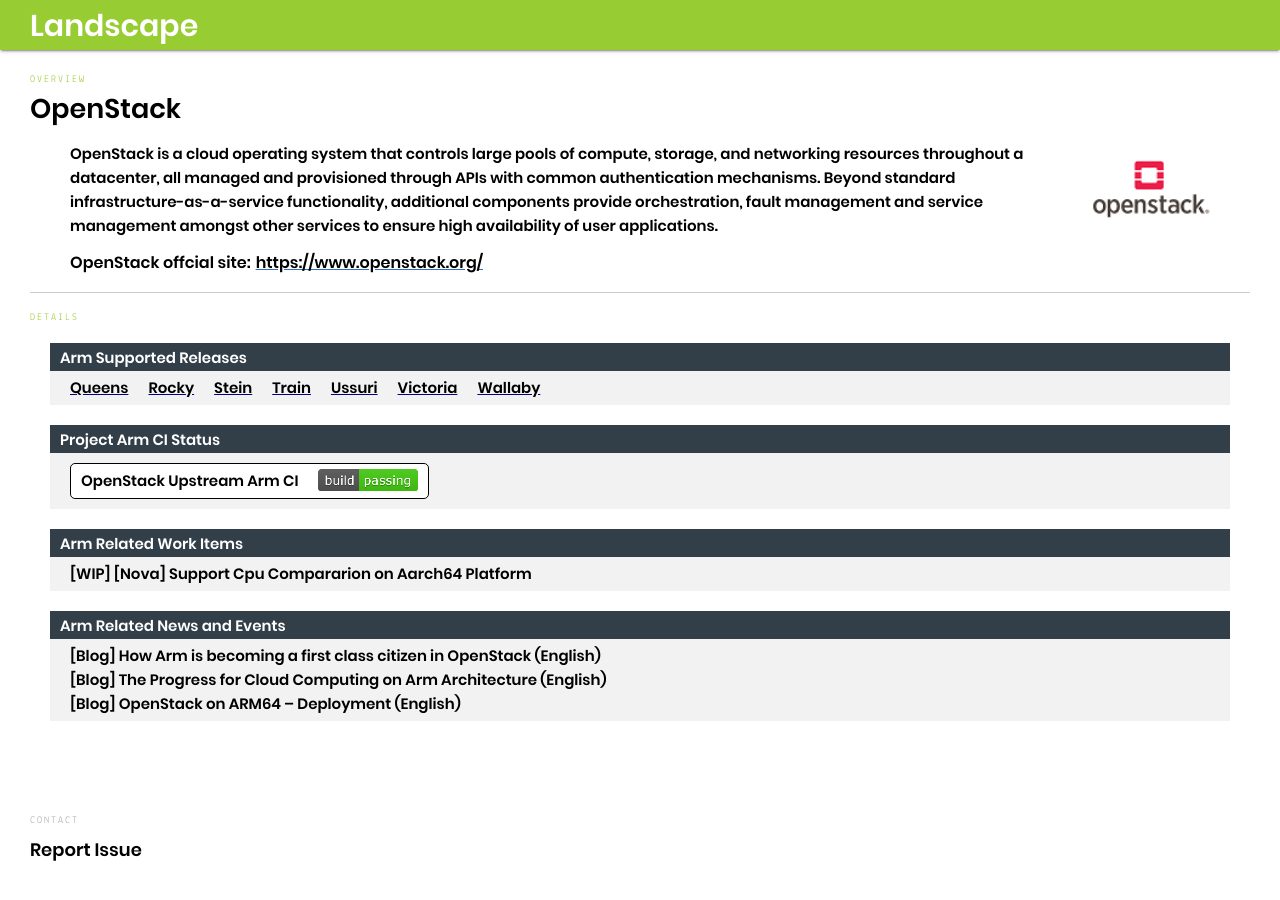
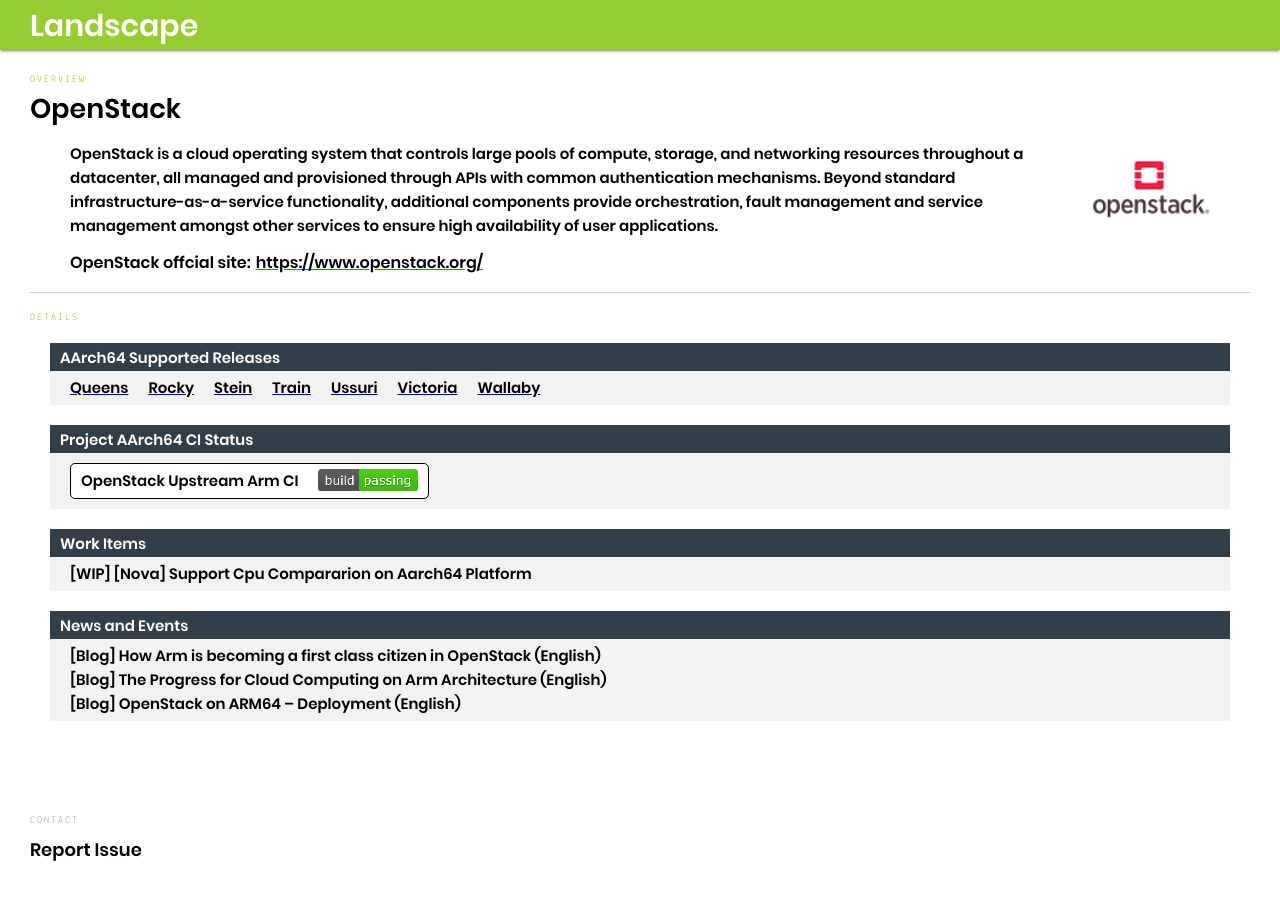
Before and after one commit to kunpengcompute/arm-landscape, a Jekyll site: the page built from _posts/cloud/2021-01-01-OpenStack.md, in a window 1280 px wide and 955 px high. Shown: the top 900 px of the window. Built offline with Jekyll 4.4.1, drawn with Linux system fonts in a browser that asks for light colours.

Commit message:
Use AArch64 in title (#27)
use AArch64 in title

```diff
--- a/_layouts/project.html
+++ b/_layouts/project.html
@@ -37,7 +37,7 @@
 					<div class="project_section">DETAILS</div>
 					{% if page.supported_releases %}
 					<div class="project_detail_title">
-						<h5>Arm Supported Releases</h5>
+						<h5>AArch64 Supported Releases</h5>
 					</div>
 					<div style="padding-left: 2rem; background: #d6d6d650; margin-left: 2rem; margin-right: 2rem;">
 						<ul class="release_list">
@@ -50,7 +50,7 @@
 					</div>
 					{% endif %}
 					<div class="project_detail_title">
-					    <h5>Project Arm CI Status</h5>
+					    <h5>Project AArch64 CI Status</h5>
 				    </div>
 					<div style="padding-top: 0.5rem; padding-bottom: 0.5rem; padding-left: 2rem; background: #d6d6d650; margin-left: 2rem; margin-right: 2rem; font-size: 15px;
 					font-weight: 400;">
@@ -94,7 +94,7 @@
 					{% endif %}
 					{% if page.work_items %}
 					<div class="project_detail_title">
-					    <h5>Arm Related Work Items</h5>
+					    <h5>Work Items</h5>
 					</div>
 					<div style="padding-left: 2rem; background: #d6d6d650; margin-left: 2rem; margin-right: 2rem;"">
 						<ul class="work_list">
@@ -108,7 +108,7 @@
 					{% endif %}
 					{% if page.events %}
 					<div class="project_detail_title">
-						<h5>Arm Related News and Events</h5>
+						<h5>News and Events</h5>
 					</div>
 					<div style="padding-left: 2rem; background: #d6d6d650; margin-left: 2rem; margin-right: 2rem;"">
 						<ul class="event_list">
```
